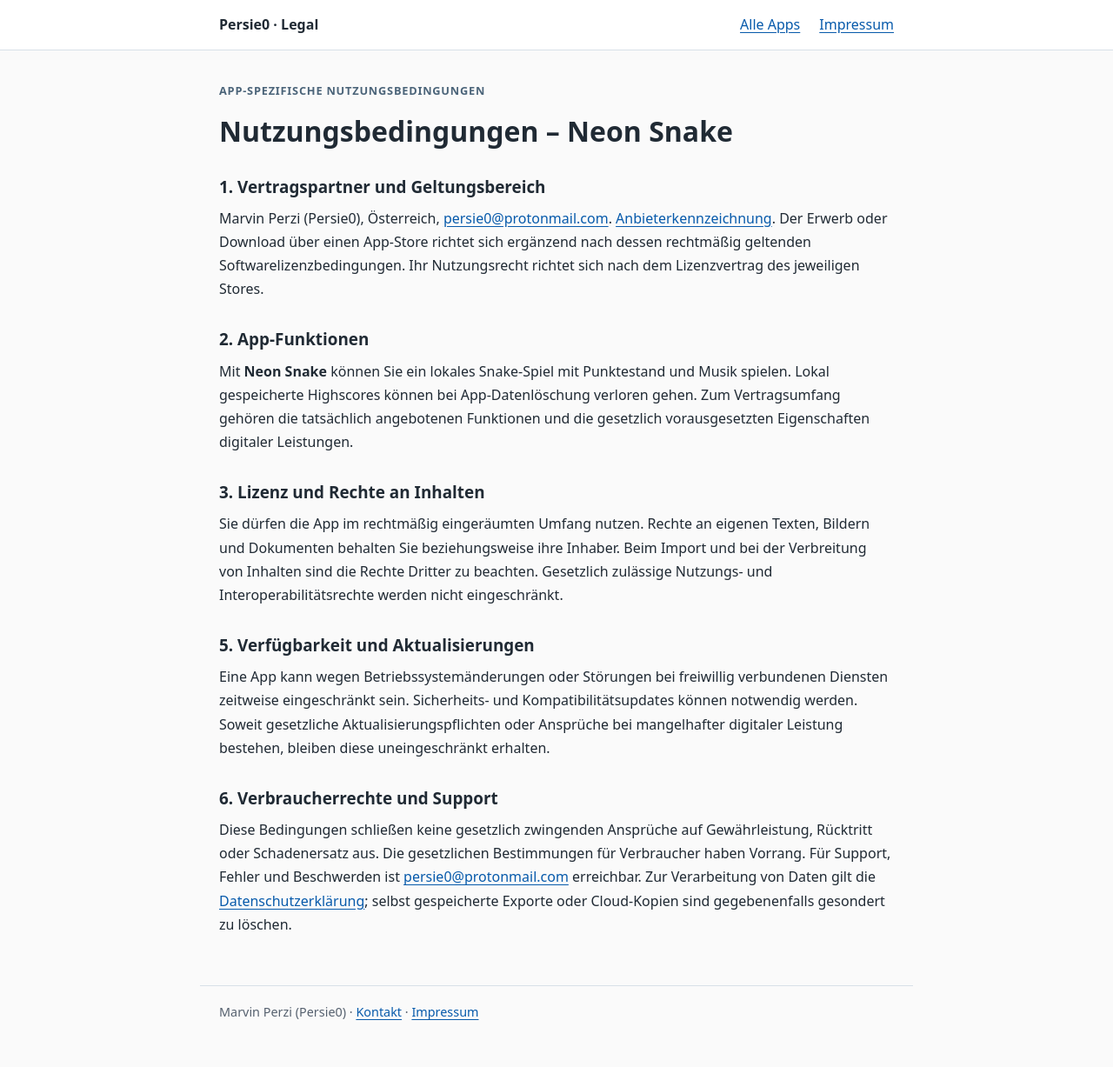
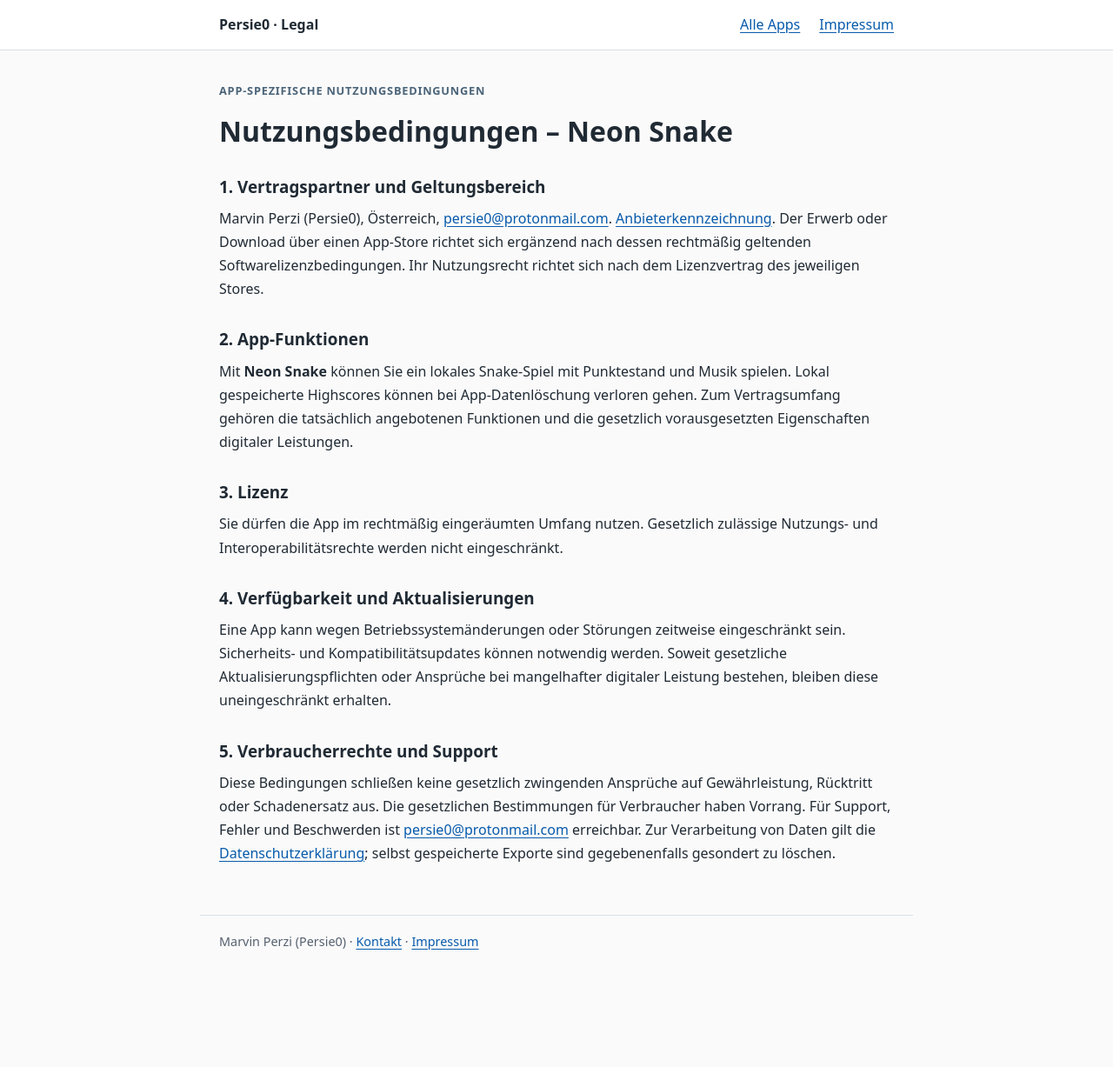
Before and after one commit to Persie0/legal, a Jekyll site: the page built from references/eu-app-legal/app-policies/neon-snake/NUTZUNGSBEDINGUNGEN.md, in a window 1280 px wide. Shown: the whole page at 87% size. Built offline with Jekyll 4.4.1, drawn with Linux system fonts in a browser that asks for light colours; after the commit the page ends 1146 px from its top, so only the background shows below that.

```diff
--- a/references/eu-app-legal/app-policies/neon-snake/NUTZUNGSBEDINGUNGEN.md
+++ b/references/eu-app-legal/app-policies/neon-snake/NUTZUNGSBEDINGUNGEN.md
@@ -17,14 +17,14 @@
 
 Mit **Neon Snake** können Sie ein lokales Snake-Spiel mit Punktestand und Musik spielen. Lokal gespeicherte Highscores können bei App-Datenlöschung verloren gehen. Zum Vertragsumfang gehören die tatsächlich angebotenen Funktionen und die gesetzlich vorausgesetzten Eigenschaften digitaler Leistungen.
 
-## 3. Lizenz und Rechte an Inhalten
+## 3. Lizenz
 
-Sie dürfen die App im rechtmäßig eingeräumten Umfang nutzen. Rechte an eigenen Texten, Bildern und Dokumenten behalten Sie beziehungsweise ihre Inhaber. Beim Import und bei der Verbreitung von Inhalten sind die Rechte Dritter zu beachten. Gesetzlich zulässige Nutzungs- und Interoperabilitätsrechte werden nicht eingeschränkt.
+Sie dürfen die App im rechtmäßig eingeräumten Umfang nutzen. Gesetzlich zulässige Nutzungs- und Interoperabilitätsrechte werden nicht eingeschränkt.
 
-## 5. Verfügbarkeit und Aktualisierungen
+## 4. Verfügbarkeit und Aktualisierungen
 
-Eine App kann wegen Betriebssystemänderungen oder Störungen bei freiwillig verbundenen Diensten zeitweise eingeschränkt sein. Sicherheits- und Kompatibilitätsupdates können notwendig werden. Soweit gesetzliche Aktualisierungspflichten oder Ansprüche bei mangelhafter digitaler Leistung bestehen, bleiben diese uneingeschränkt erhalten.
+Eine App kann wegen Betriebssystemänderungen oder Störungen zeitweise eingeschränkt sein. Sicherheits- und Kompatibilitätsupdates können notwendig werden. Soweit gesetzliche Aktualisierungspflichten oder Ansprüche bei mangelhafter digitaler Leistung bestehen, bleiben diese uneingeschränkt erhalten.
 
-## 6. Verbraucherrechte und Support
+## 5. Verbraucherrechte und Support
 
-Diese Bedingungen schließen keine gesetzlich zwingenden Ansprüche auf Gewährleistung, Rücktritt oder Schadenersatz aus. Die gesetzlichen Bestimmungen für Verbraucher haben Vorrang. Für Support, Fehler und Beschwerden ist [persie0@protonmail.com](mailto:persie0@protonmail.com) erreichbar. Zur Verarbeitung von Daten gilt die [Datenschutzerklärung](https://github.com/Persie0/legal/blob/main/references/eu-app-legal/app-policies/neon-snake/DATENSCHUTZ.md); selbst gespeicherte Exporte oder Cloud-Kopien sind gegebenenfalls gesondert zu löschen.
+Diese Bedingungen schließen keine gesetzlich zwingenden Ansprüche auf Gewährleistung, Rücktritt oder Schadenersatz aus. Die gesetzlichen Bestimmungen für Verbraucher haben Vorrang. Für Support, Fehler und Beschwerden ist [persie0@protonmail.com](mailto:persie0@protonmail.com) erreichbar. Zur Verarbeitung von Daten gilt die [Datenschutzerklärung](https://github.com/Persie0/legal/blob/main/references/eu-app-legal/app-policies/neon-snake/DATENSCHUTZ.md); selbst gespeicherte Exporte sind gegebenenfalls gesondert zu löschen.
```
Also changed, not shown: references/eu-app-legal/app-policies/doubletapking/DATENSCHUTZ.md (+30 -20 lines), references/eu-app-legal/app-policies/neon-snake/DATENSCHUTZ.md (+30 -20 lines).
